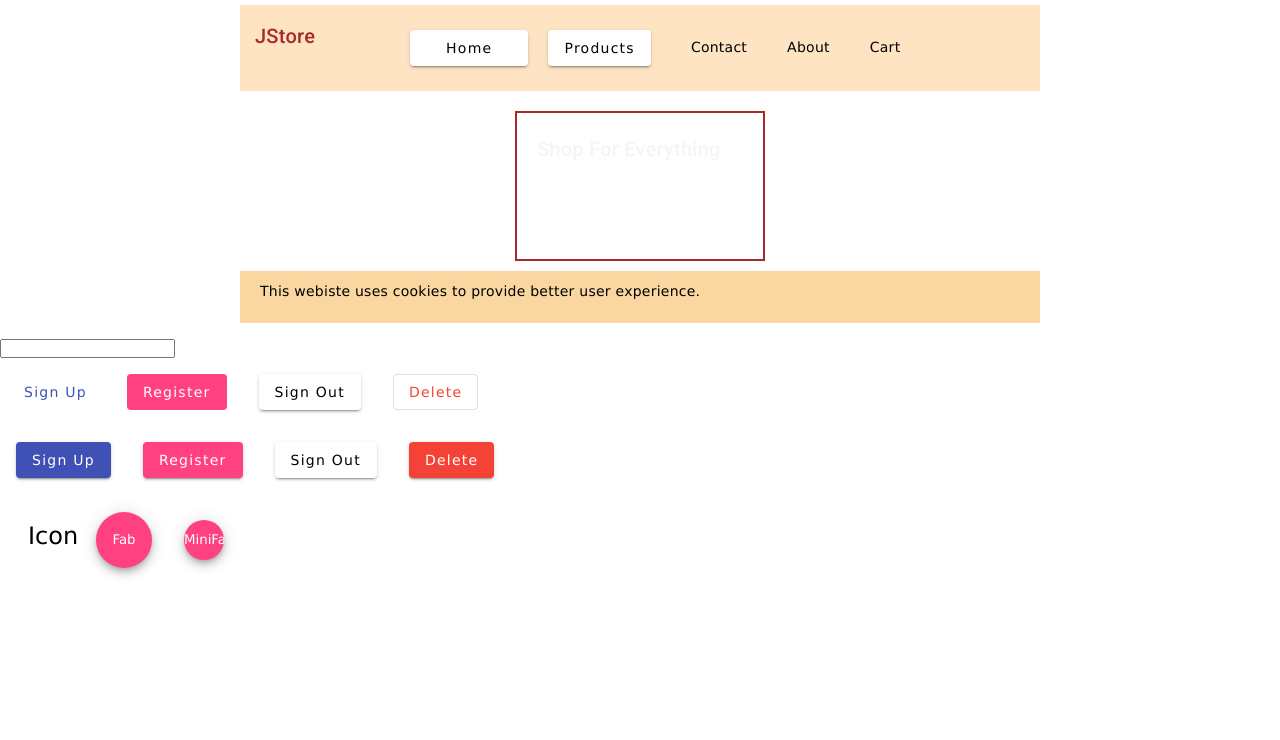
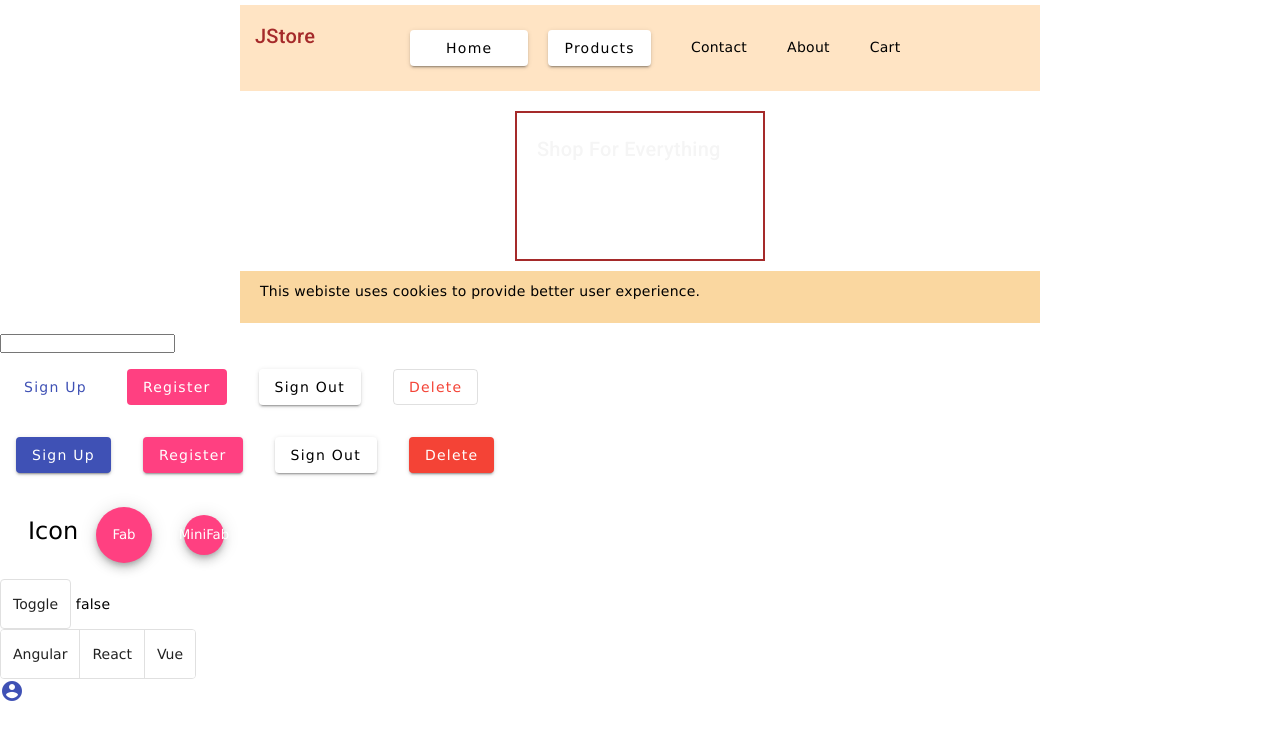
Before and after one commit to ranjetmahato416/Angular-Projects, an Angular app in the folder AngularBasics/: page / in a window 1280 px wide. Shown: the top 740 px of the page. Built offline with nearby package versions, Linux system fonts and the light colour scheme.

Commit message:
Material Icons

```diff
--- a/AngularBasics/src/app/Container/container.component.html
+++ b/AngularBasics/src/app/Container/container.component.html
@@ -23,3 +23,18 @@
     <button mat-fab>Fab</button>
     <button mat-mini-fab>MiniFab</button>
 </div>
+<div>
+    <mat-button-toggle #toggleBtn disableRipple>Toggle</mat-button-toggle>
+    {{toggleBtn.checked}}
+</div>
+<div>
+    <mat-button-toggle-group #toggleGroup="matButtonToggleGroup" multiple>
+        <mat-button-toggle value="angular">Angular</mat-button-toggle>
+        <mat-button-toggle value="react">React</mat-button-toggle>
+        <mat-button-toggle value="vue">Vue</mat-button-toggle>
+    </mat-button-toggle-group>
+    {{toggleGroup.value}}
+</div>
+<div>
+    <mat-icon color="primary">account_circle</mat-icon>
+</div>
--- a/AngularBasics/src/styles.css
+++ b/AngularBasics/src/styles.css
@@ -1,6 +1,5 @@
 *{
     padding: 0px 0px;
-    overflow: hidden;
     margin: 0px 0px;
     box-sizing: border-box;
     font-family: 'Lucida Sans', 'Lucida Sans Regular', 'Lucida Grande', 'Lucida Sans Unicode', Geneva, Verdana, sans-serif;
```
Also changed, not shown: AngularBasics/src/app/material/material.module.ts (+6 -2 lines).
